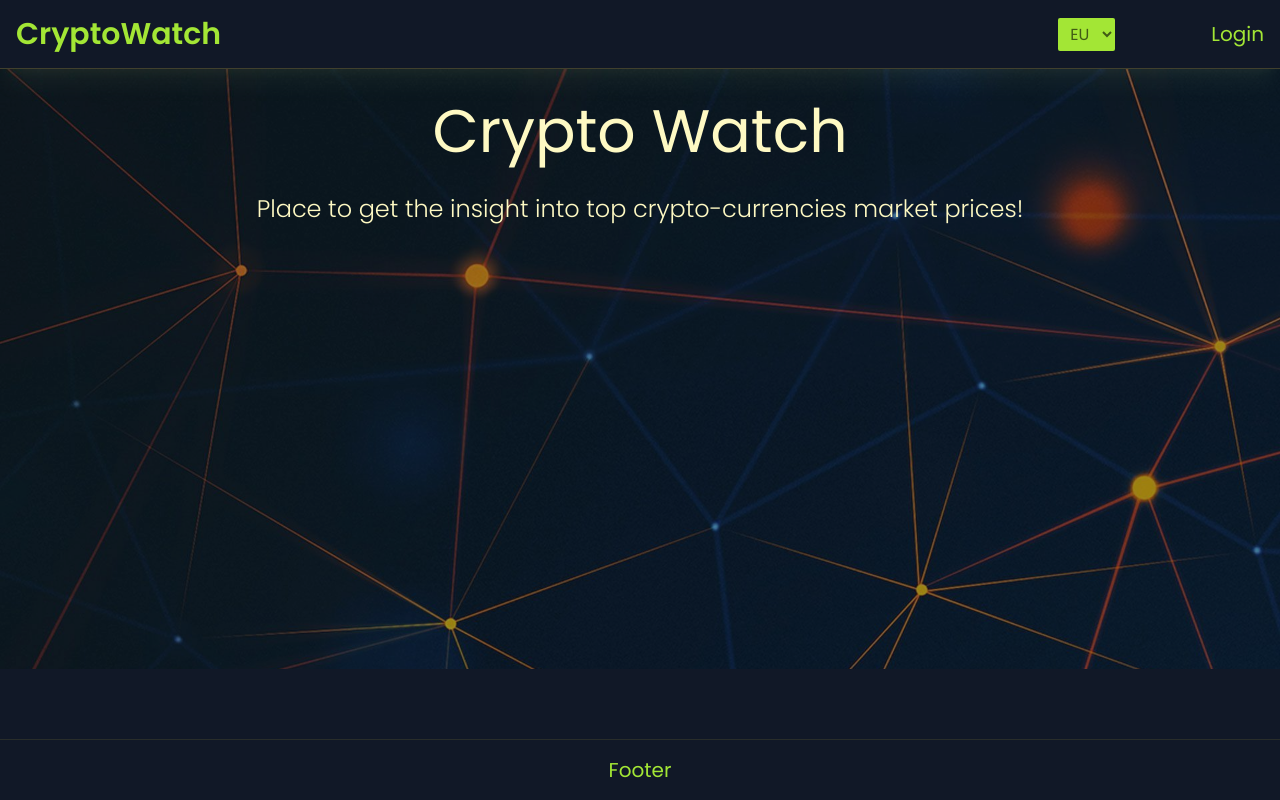
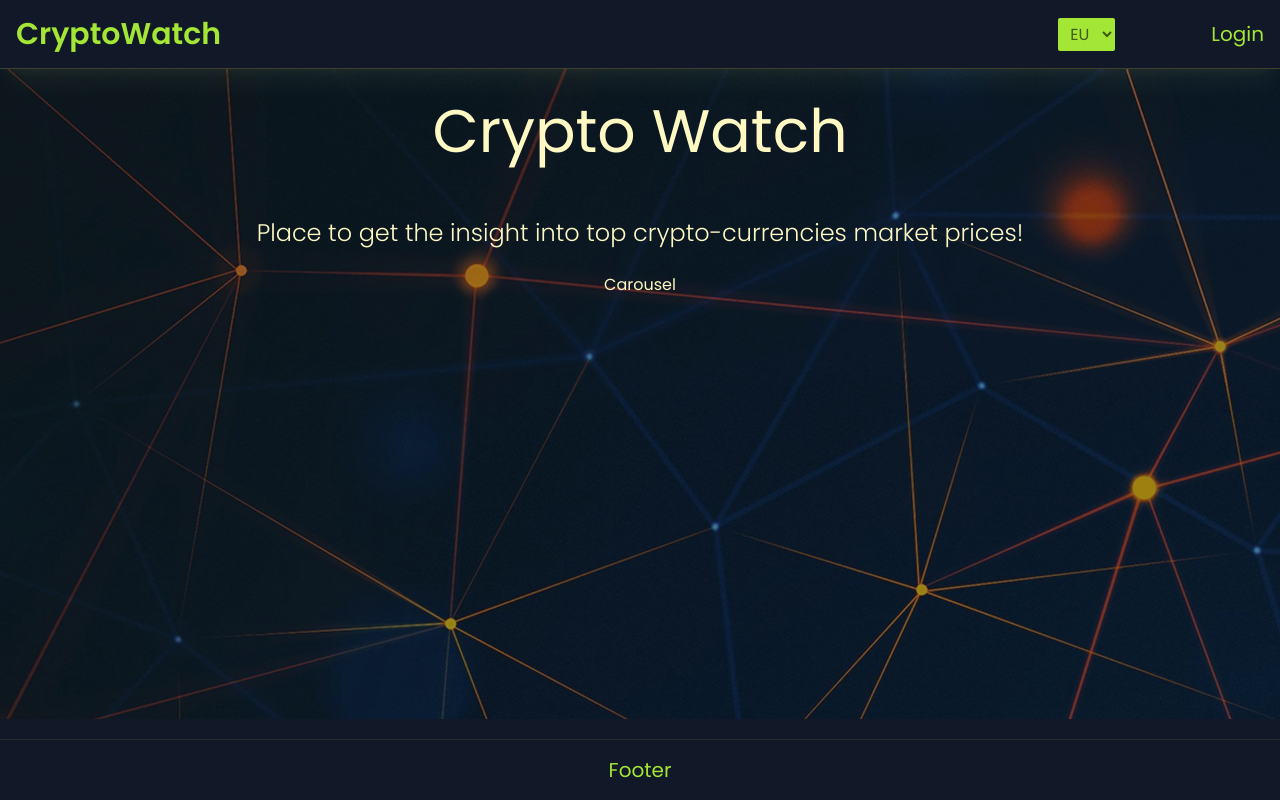
Before and after one commit to vlayco/crypto-watcher, a Next.js app: page / in a window 1280 px wide. Built offline with nearby package versions, Linux system fonts and the light colour scheme; no server answers.

Commit message:
starting implementing carousel inside banner, adding progress before switching to implementing context for global state

```diff
--- /dev/null
+++ b/src/components/Banner/Carousel.tsx
@@ -0,0 +1,28 @@
+"use client"
+
+import { trendingCoins } from "@/config/api";
+import { useEffect, useState } from "react";
+
+const Carousel = () => {
+  const [trending, setTrending] = useState('empty for now');
+
+  // To be implemented soon.
+  const currency = 'get the selected currency from context';
+
+  const fetchTrendingCoins = async () => {
+    const { data } = await fetch(trendingCoins('eu'));
+    setTrending(data);
+  }
+
+  useEffect(() => {
+    fetchTrendingCoins();
+  }, [currency]);
+
+  return (
+    <section className="flex flex-row items-center justify-center w-full">
+      Carousel
+    </section>
+  )
+}
+
+export default Carousel;
--- a/src/components/Banner/CryptoBanner.tsx
+++ b/src/components/Banner/CryptoBanner.tsx
@@ -1,11 +1,12 @@
 import Image from "next/image";
 import background from "../../../public/crypto-watch-banner-background.jpg"
+import Carousel from "./Carousel";
 
 const CryptoBanner = () => {
   return (
-    <section className='flex flex-col items-center justify-center w-full max-h-[600px]'>
+    <section className='flex flex-col items-center justify-center w-full'>
       <div className="relative w-full lg:container lg:mx-auto">
-        <div className="absolute w-full -z-10 h-auto max-h-[600px] overflow-hidden object-fit">
+        <div className="absolute w-full -z-10 h-auto max-h-[650px] overflow-hidden object-fit">
           <Image
             src={background}
             sizes="100vw"
@@ -16,8 +17,10 @@ const CryptoBanner = () => {
       </div>
 
       <div className="flex flex-col items-center justify-center">
-        <h1 className="text-2xl md:text-4xl lg:text-6xl py-4 md:py-6 lg:py-8 font-normal">Crypto Watch</h1>
-        <h2 className="text-md md:text-xl lg:text-2xl font-light">Place to get the insight into top crypto-currencies market prices!</h2>
+        <h1 className="text-4xl lg:text-6xl py-4 md:py-6 lg:py-8 font-normal">Crypto Watch</h1>
+        <h2 className="text-md md:text-xl lg:text-2xl font-light py-2 md:py-4 lg:py-6">Place to get the insight into top crypto-currencies market prices!</h2>
+
+        <Carousel />
       </div>
     </section>
   )
--- a/src/config/api.ts
+++ b/src/config/api.ts
@@ -1,11 +1,11 @@
-export const CoinList = (currency) =>
+export const coinList = (currency: string) =>
   `https://api.coingecko.com/api/v3/coins/markets?vs_currency=${currency}&order=market_cap_desc&per_page=100&page=1&sparkline=false`;
 
-export const SingleCoin = (id) =>
+export const singleCoin = (id: string) =>
   `https://api.coingecko.com/api/v3/coins/${id}`;
 
-export const HistoricalChart = (id, days = 365, currency) =>
+export const historicalChart = (id: number, days: number = 365, currency: string) =>
   `https://api.coingecko.com/api/v3/coins/${id}/market_chart?vs_currency=${currency}&days=${days}`;
 
-export const TrendingCoins = (currency) =>
+export const trendingCoins = (currency: string) =>
   `https://api.coingecko.com/api/v3/coins/markets?vs_currency=${currency}&order=gecko_desc&per_page=10&page=1&sparkline=false&price_change_percentage=24h`;
```
